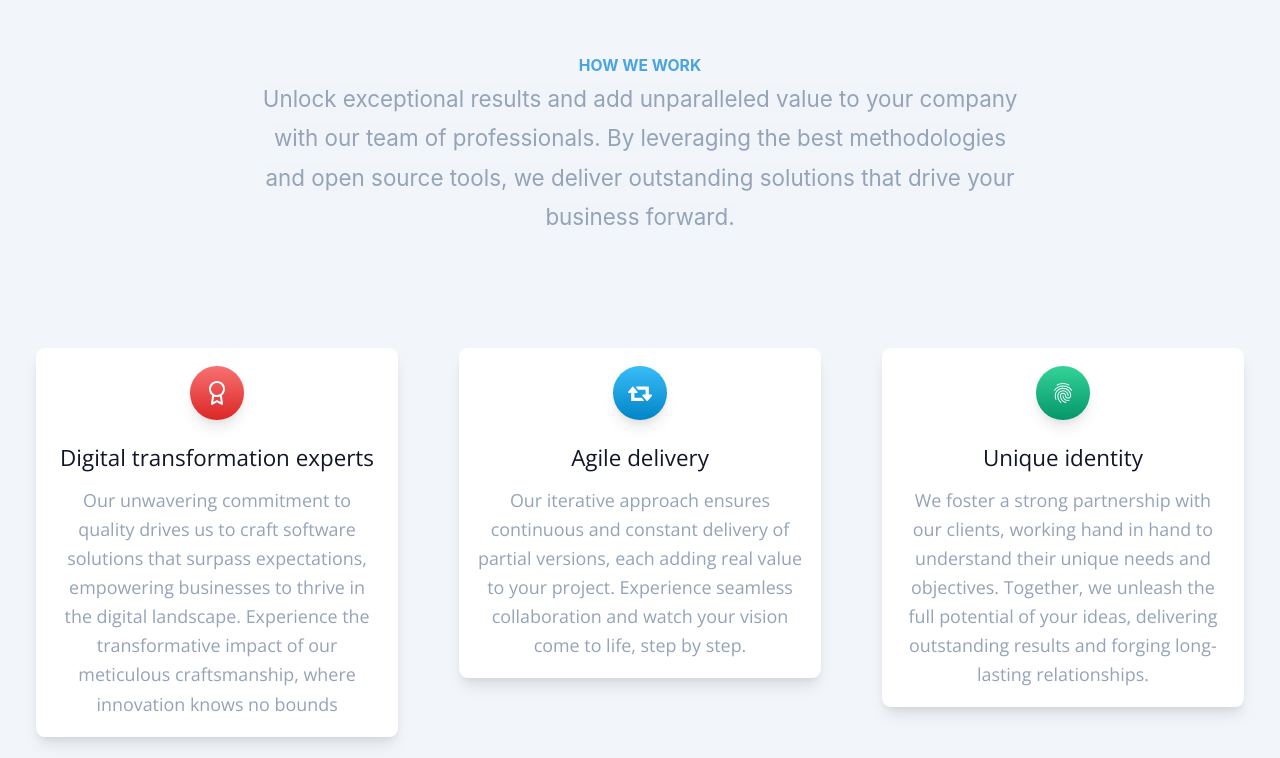
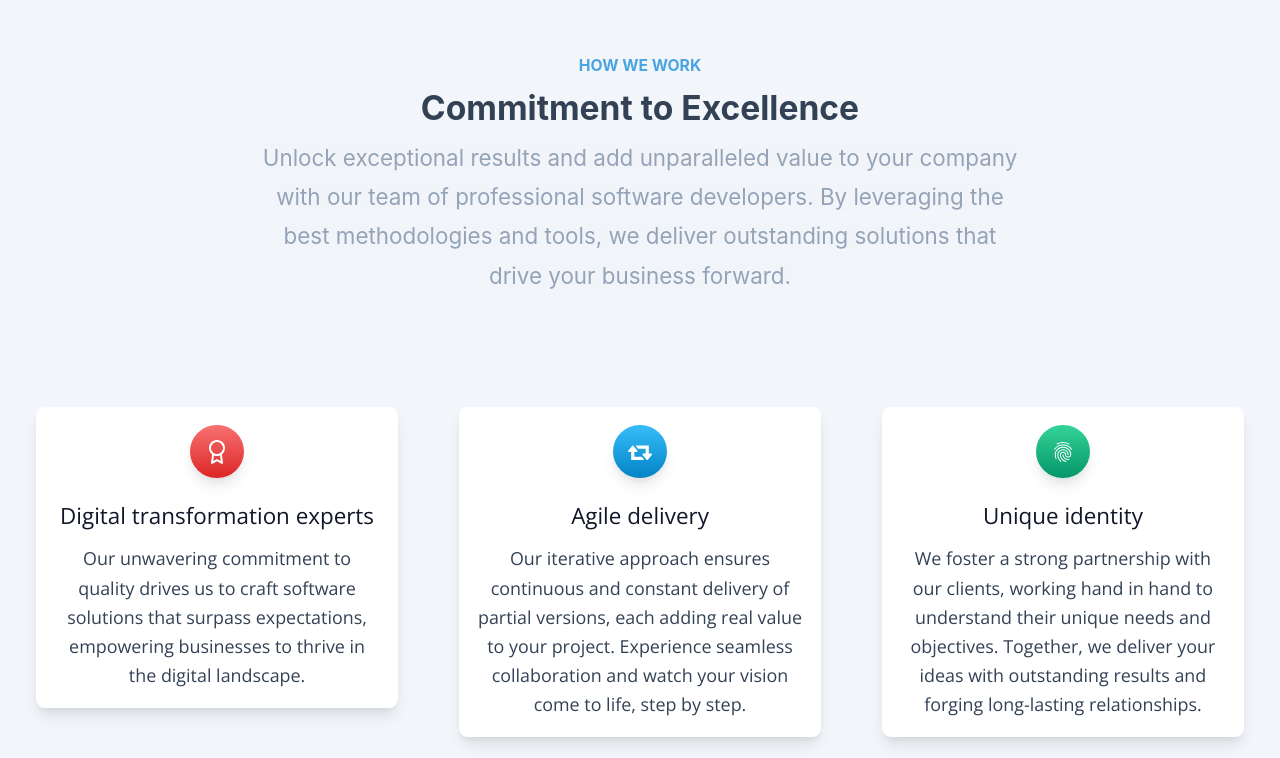
Before and after one commit to tetrapusdev/website, a website: page index.html in a window 1280 px wide. Shown: the part 642-1400 px from the top of the page. Drawn offline with nearby package versions, Linux system fonts and the light colour scheme.

Commit message:
Adjustments to home page.

```diff
--- a/home.css
+++ b/home.css
@@ -775,7 +775,7 @@
   font-family: Open Sans;
 }
 .home-text11 {
-  color: var(--dl-color-secondary-700);
+  color: var(--dl-color-secondary-400);
   font-size: 1rem;
   margin-top: var(--dl-space-space-halfunit);
   text-align: center;
@@ -817,7 +817,7 @@
   font-family: Open Sans;
 }
 .home-text13 {
-  color: var(--dl-color-secondary-700);
+  color: var(--dl-color-secondary-400);
   font-size: 1rem;
   margin-top: var(--dl-space-space-halfunit);
   text-align: center;
@@ -859,7 +859,7 @@
   font-family: Open Sans;
 }
 .home-text15 {
-  color: var(--dl-color-secondary-700);
+  color: var(--dl-color-secondary-400);
   font-size: 1rem;
   margin-top: var(--dl-space-space-halfunit);
   text-align: center;
--- a/index.html
+++ b/index.html
@@ -116,7 +116,7 @@
 
           <div class="home-container01">
             <div class="home-container02">
-              <h1 class="home-text">Empowering your business with tailor-made solutions</h1>
+              <h1 class="home-text">Empowering your business with tailor-made software solutions</h1>
               <span class="home-text01">
                 <span></span>
                 <span>
@@ -137,13 +137,13 @@
                 <span>How we work</span>
                 <span></span>
               </h6>
-              <!-- <h3 class="home-text07 Healine">
-                I've risen with the soles burned
-              </h3> -->
+              <h3 class="home-text07 Healine">
+                Commitment to Excellence
+              </h3>
               <span class="home-text08 TextXL">
                 <span class="home-text09">
-                  Unlock exceptional results and add unparalleled value to your company with our team of professionals.
-                  By leveraging the best methodologies and open source tools, we deliver outstanding solutions that drive your business forward.
+                  Unlock exceptional results and add unparalleled value to your company with our team of professional software developers.
+                  By leveraging the best methodologies and tools, we deliver outstanding solutions that drive your business forward.
                 </span>
               </span>
             </div>
@@ -157,7 +157,6 @@
                 <h6 class="home-text10 TextXL">Digital transformation experts</h6>
                 <span class="home-text11">
                   Our unwavering commitment to quality drives us to craft software solutions that surpass expectations, empowering businesses to thrive in the digital landscape.
-                  Experience the transformative impact of our meticulous craftsmanship, where innovation knows no bounds
                 </span>
               </div>
               <div class="home-card2">
@@ -181,7 +180,7 @@
                 <h6 class="home-text14 TextXL">Unique identity</h6>
                 <span class="home-text15">
                   We foster a strong partnership with our clients, working hand in hand to understand their unique needs and objectives.
-                  Together, we unleash the full potential of your ideas, delivering outstanding results and forging long-lasting relationships.
+                  Together, we deliver your ideas with outstanding results and forging long-lasting relationships.
                 </span>
               </div>
             </div>
@@ -190,7 +189,7 @@
                 <h3 class="home-text16 Healine">Get to know us better</h3>
                 <span class="home-text17">
                   <span class="home-text18">
-                    We are a team of seasoned professionals with extensive experience in big companies have come together to create something truly exceptional.
+                    We are a team of seasoned professionals with extensive experience in big companies that have come together to create something truly exceptional.
                     We believe in the power of open source technologies and embrace values that are not commonly shared in traditional corporate environments.
                     With a deep respect for people, we prioritize collaboration, innovation, and a supportive work culture.
                   </span>
@@ -569,7 +568,7 @@
             </div>
           </div>
           <div class="footer-container10"></div>
-          <span class="footer-text09 TextSM">Copyright © 2023 Tetrapus</span>
+          <span class="footer-text09 TextSM">Copyright © 2023 Tetrapus LLC</span>
         </div>
       </div>
     </div>
```
Also changed, not shown: about/index.html (+1 -1 lines), contact/index.html (+1 -1 lines), privacy-policy/index.html (+1 -1 lines), services/index.html (+1 -1 lines), terms-conditions/index.html (+1 -1 lines).
